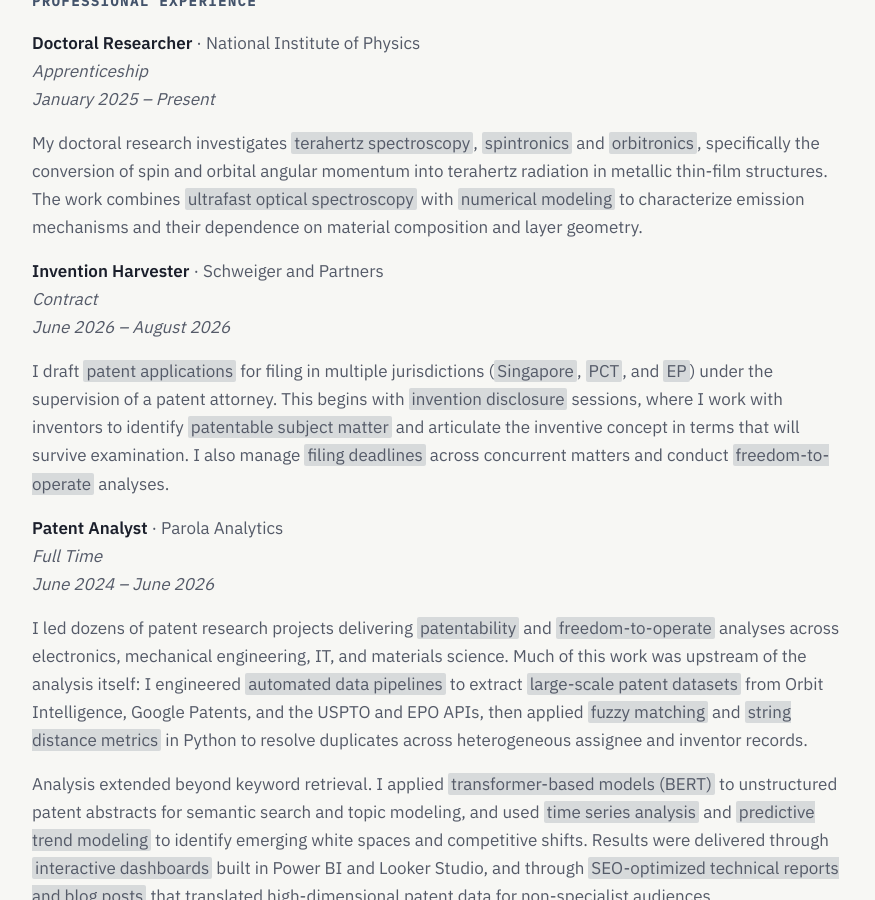
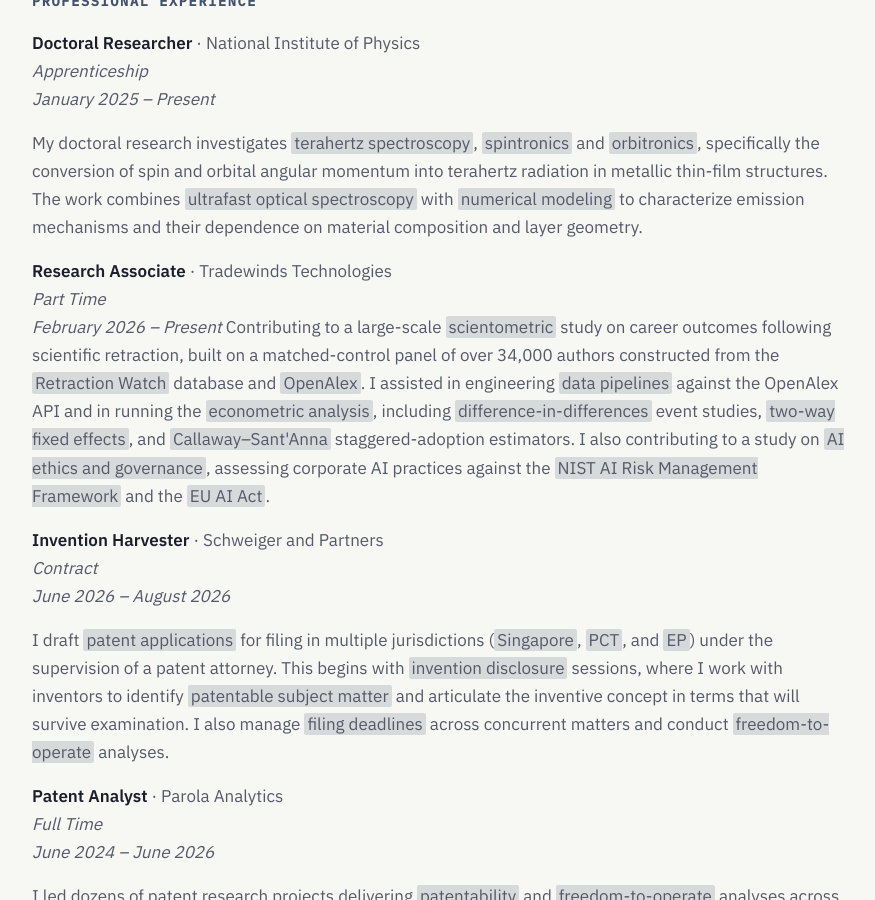
Before and after one commit to vpjuguilon/vpjuguilon.github.io, a Jekyll site: the page built from _pages/cv.md, in a window 1280 px wide and 900 px high, scrolled down 930 px. Shown: the whole window, without its empty margins (200-1075 px from the left). Built offline with Jekyll 4.4.1, drawn with Linux system fonts in a browser that asks for light colours.

Commit message:
Include Research Associate (Tradewinds) in CV page

```diff
--- a/_pages/cv.md
+++ b/_pages/cv.md
@@ -54,6 +54,17 @@
 radiation in metallic thin-film structures. The work combines <u>ultrafast
 optical spectroscopy</u> with <u>numerical modeling</u> to characterize emission
 mechanisms and their dependence on material composition and layer geometry.
+
+**Research Associate** · Tradewinds Technologies<br>
+*Part Time*<br>
+*February 2026 – Present*
+Contributing to a large-scale <u>scientometric</u> study on career outcomes following
+scientific retraction, built on a matched-control panel of over 34,000 authors
+constructed from the <u>Retraction Watch</u> database and <u>OpenAlex</u>. I assisted in
+engineering <u>data pipelines</u> against the OpenAlex API and in running the
+<u>econometric analysis</u>, including <u>difference-in-differences</u> event studies,
+<u>two-way fixed effects</u>, and <u>Callaway–Sant'Anna</u> staggered-adoption estimators. I also contributing to a study on <u>AI ethics and governance</u>, assessing corporate AI
+practices against the <u>NIST AI Risk Management Framework</u> and the <u>EU AI Act</u>.
 
 **Invention Harvester** · Schweiger and Partners<br>
 *Contract*<br>
```
